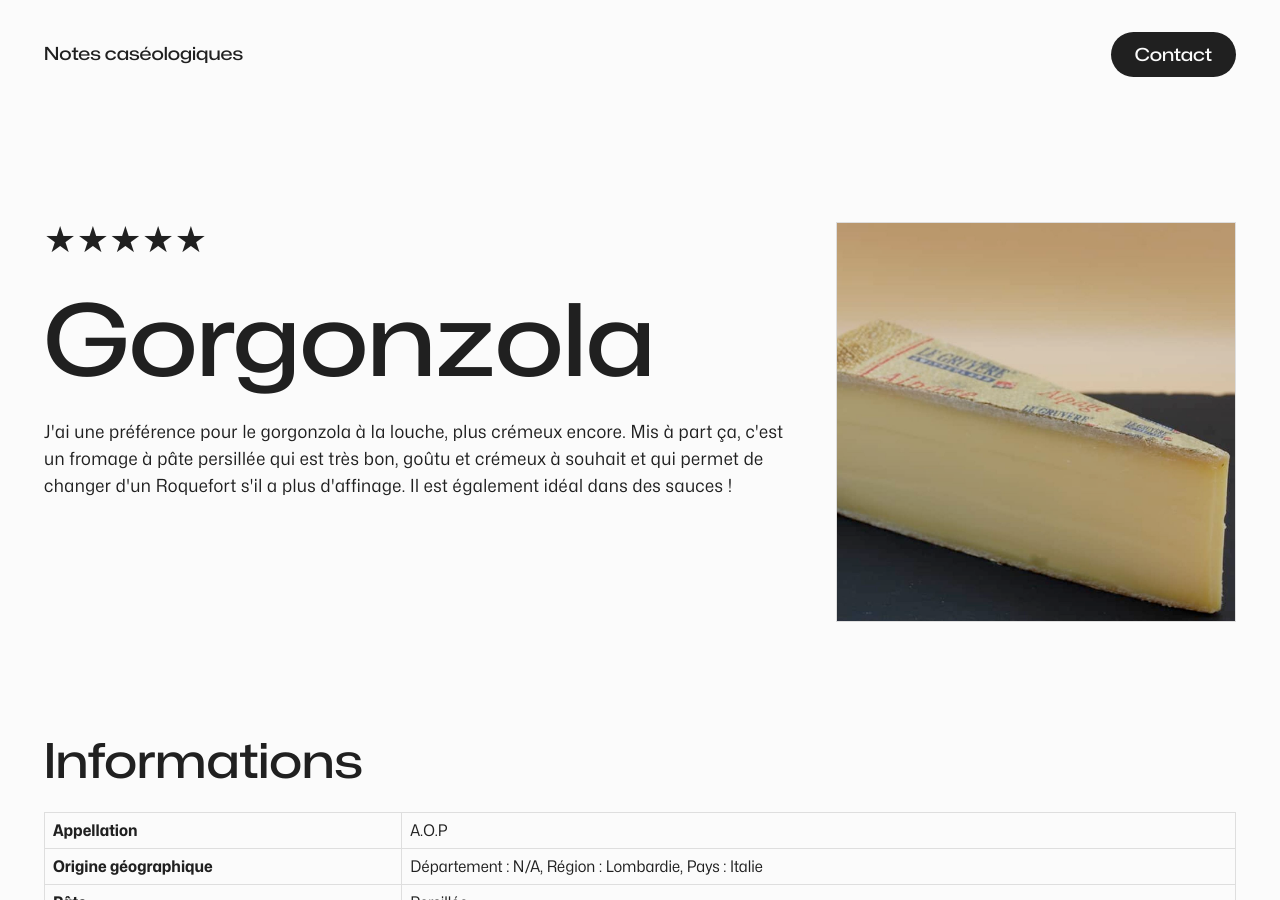
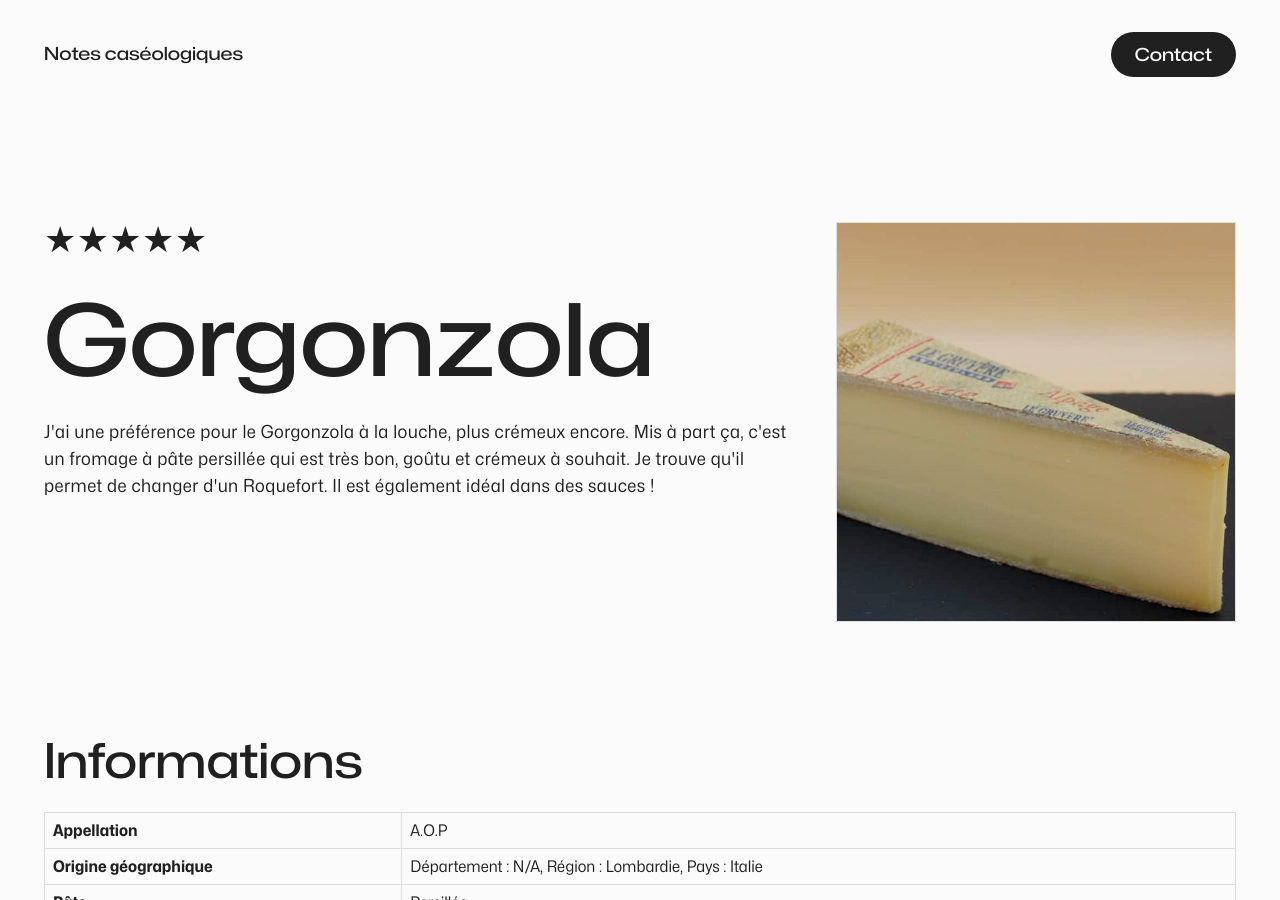
Before and after one commit to timotheejulien/fromages, a Jekyll site: the page built from _posts/2024-02-21-gorgonzola.md, in a window 1280 px wide and 900 px high. Built offline with Jekyll 4.4.1, drawn with Linux system fonts in a browser that asks for light colours; comment, search, counter and statistics services are not loaded.

Commit message:
Ajout tags 2024-02-21-gorgonzola.md

```diff
--- a/_posts/2024-02-21-gorgonzola.md
+++ b/_posts/2024-02-21-gorgonzola.md
@@ -3,7 +3,9 @@
 title:  "Gorgonzola"
 note: "★★★★★"
 image: /assets/fribourg.png
-comment: "J'ai une préférence pour le gorgonzola à la louche, plus crémeux encore. Mis à part ça, c'est un fromage à pâte persillée qui est très bon, goûtu et crémeux à souhait et qui permet de changer d'un Roquefort s'il a plus d'affinage. Il est également idéal dans des sauces !"
+comment: "J'ai une préférence pour le Gorgonzola à la louche, plus crémeux encore. Mis à part ça, c'est un fromage à pâte persillée qui est très bon, goûtu et crémeux à souhait. Je trouve qu'il permet de changer d'un Roquefort. Il est également idéal dans des sauces !"
+tags:
+    - Pâte persillée
 ---
 
 ## Informations
```
